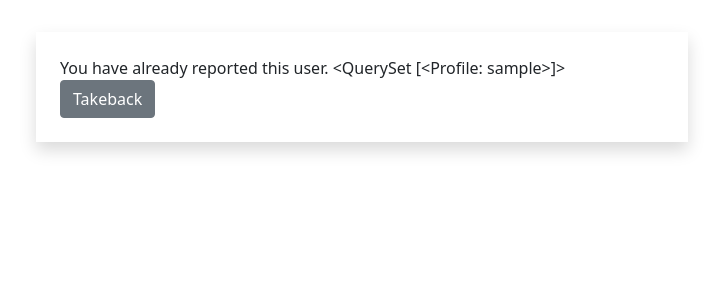
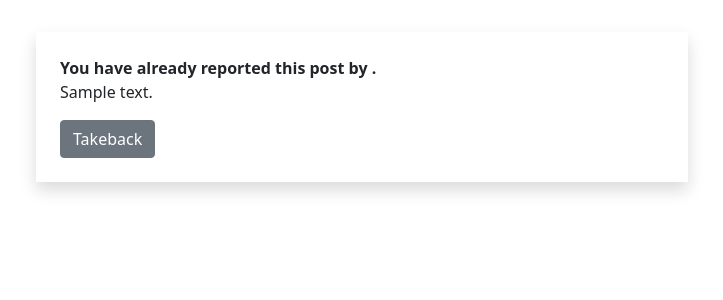
Before and after one commit to Tesfa-eth/portfolioProfile, a Django app: page /reportconfirmation/1/ in a window 1280 px wide. Shown: the part 56-356 px from the top of the page, without its empty margins (278-1001 px from the left). Run offline with Django 4.2, Linux system fonts and the light colour scheme; a user stored in the database is signed in; tables that the repository leaves empty hold one stand-in row (values such as "Sample post"); some libraries are stand-ins or nearby versions.

Commit message:
report posts update

```diff
--- a/rateMySchoolApp/views.py
+++ b/rateMySchoolApp/views.py
@@ -188,8 +188,10 @@
 @login_required
 def postDetail(request, pk):
     post = Post.objects.get(id=pk)
+    alreadyReportedUsers = post.postreportedUsers.all()
     context = {
-        'post':post
+        'post':post,
+        'alreadyReportedUsers': alreadyReportedUsers,
     }
     return render(request, 'rateMySchool/postDetail.html', context)
 
@@ -235,6 +237,7 @@
     else:
         form = ReportPostForm(instance=reportedPost)
     context = {
+        'reportedPost': reportedPost,
         'alreadyreportedUsers':alreadyReportedUsers,
         'currentUserProfile': currentUserProfile,
     }
--- a/templates/rateMySchool/postDetail.html
+++ b/templates/rateMySchool/postDetail.html
@@ -1,6 +1,8 @@
 {% extends 'partials/dashboardbase.html' %} {% load socialaccount %}
 {% block content %}
 <div class="container" style="text-align: center; padding-top: 3%;">
+    Post by: <a href="{%url 'manageuser' post.raterUser.id%}"> {{post.raterUser}}</a>
+    <br>
     Nsfw: 50%
     <br>
     Abusive: 90%
--- a/templates/rateMySchool/reportConfirmation.html
+++ b/templates/rateMySchool/reportConfirmation.html
@@ -5,14 +5,18 @@
     </div>
     <div class="col-md-6 p-4 shadow">
         {%if currentUserProfile not in alreadyreportedUsers%}
-        Are you sure you want to report this post?
+        <b>Are you sure you want to report this post post by {{reportedPost.raterUser}}?</b>
+        <br>
+        {{reportedPost.postcontent|safe|linebreaks|truncatewords:10}}
          <form method="POST">
             {%csrf_token%}
             <a  class="btn btn-secondary" href="{%url 'collegeRating'%}">Cancel</a>
             <input class="btn btn-danger" type="submit" value="Confirm">
         </form>
         {%else%}
-        You have already reported this user. {{alreadyreportedUsers}}
+        <b>You have already reported this post by {{reportedPost.raterUser}}.</b>
+        <br>
+        {{reportedPost.postcontent|safe|linebreaks|truncatewords:8}}
          <form method="POST">
             {%csrf_token%}
             <input class="btn btn-secondary" type="submit" value="Takeback">
```
Also changed, not shown: templates/rateMySchool/managePosts.html (+5 -13 lines).
